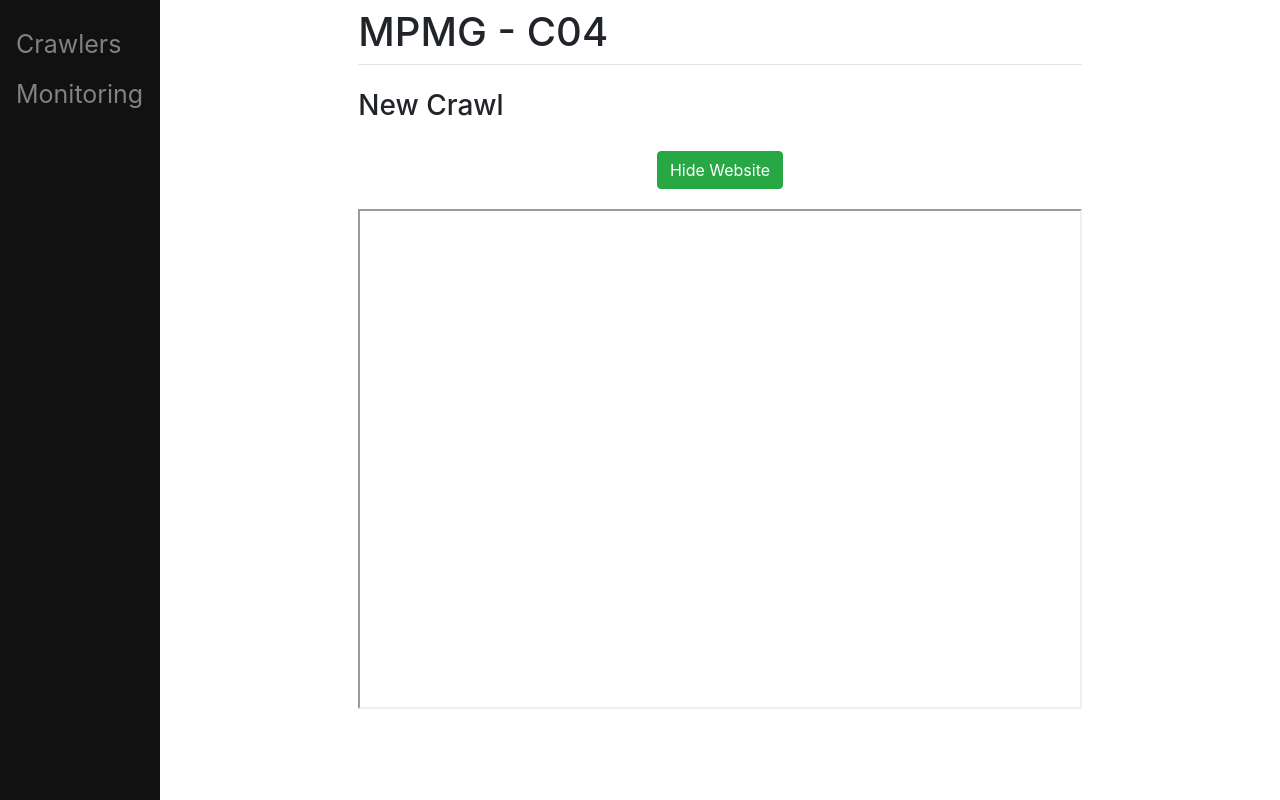
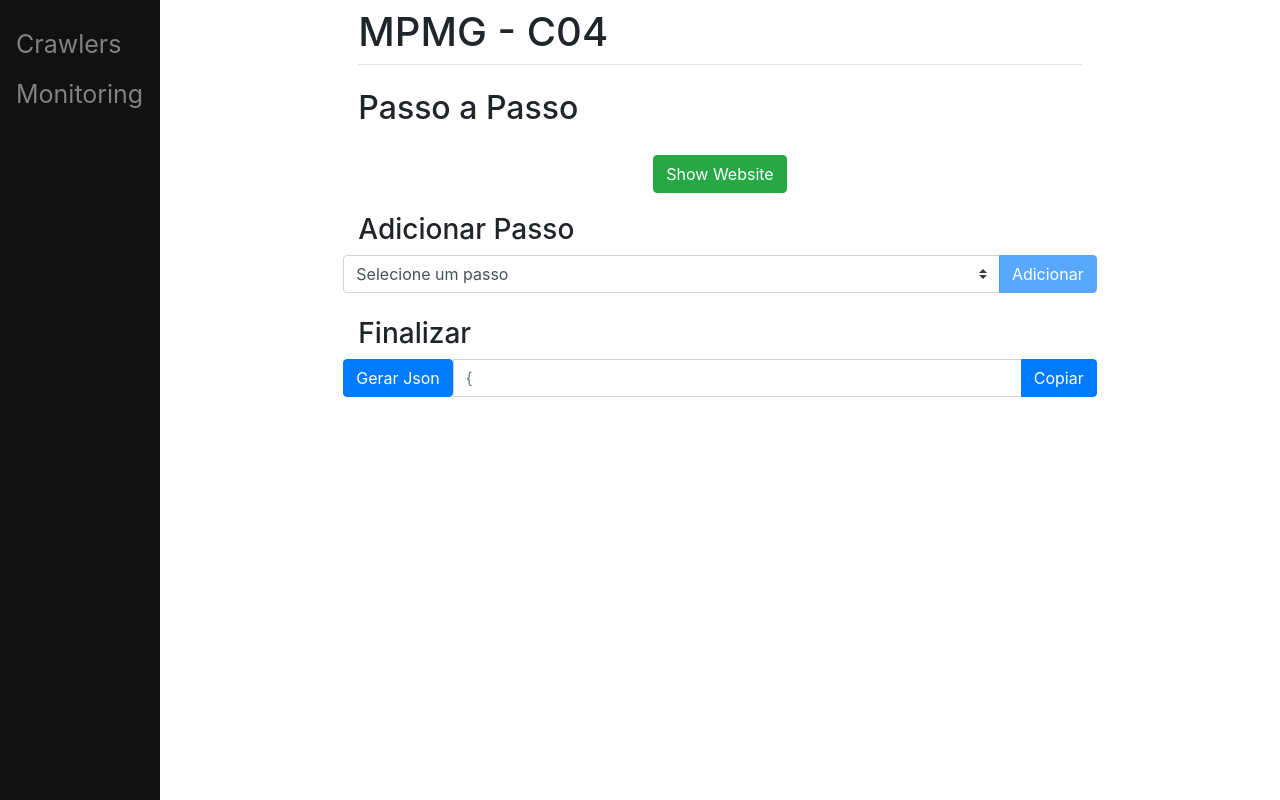
Before and after one commit to LorenaMendes/django-web-interface, a Django app: page /steps/ in a window 1280 px wide. Run offline with Django 3.2, Linux system fonts and the light colour scheme; some libraries are stand-ins or nearby versions.

Commit message:
add step

```diff
--- a/main/templates/main/steps_creation.html
+++ b/main/templates/main/steps_creation.html
@@ -5,29 +5,82 @@ Steps
 {% endblock %}
 
 {% block content %}
-<h3>New Crawl</h3>
+<h2>Passo a Passo</h2>
 
-<div class="row" style="background-color:white;color:white;padding:20px;">
-    <button type="button" id="myButton" onclick="ShowIframe()" class="btn btn-success" style="display: block; margin: 0 auto;">Hide Website</button>
+<div style="display: none;">
+    <input type="text" class="form-control" placeholder="Nome" id="collectorName" value="{{source_name}}">
+    <input type="text" class="form-control" placeholder="Nome" id="maxRequestsPerSecond" value="2">
+    <input type="checkbox" class="custom-control-input" id="rotateAddress">
+    <input type="text" class="form-control" placeholder="Nome" id="maxResquestsPerAddress" value="2">
 </div>
 
-<iframe id="myIframe" style="display: block;" height="500px" width="100%" src="{{url}}"></iframe>
+<!-- begin steps -->
+<div class="row" style="background-color:white;color:white;padding:20px;">
+    <button type="button" id="myButton" onclick="ShowIframe()" class="btn btn-success" style="display: block; margin: 0 auto;">Show Website</button>
+</div>
 
+<iframe id="myIframe" style="display: none;" height="500px" width="100%" src="{{url}}"></iframe>
+<div class="row">
+    <div class="col">
 
-<script>
-    function ShowIframe() {
+        <div class="row">
+            <div class="col"  id="stepsContainer">
+                <!-- begin selecionar ação -->
+                <div class="stepContainer" id="stepMenuContainer">
+                    <div class="row">
+                        <div class="col">
+                            <h3>Adicionar Passo</h3>
+                        </div>
+                    </div>
 
-        var iframe_element = document.getElementById("myIframe");
+                    <div class="row">
+                        <div class="input-group">
+                            <select class="custom-select" id="stepMenu" onchange=enableAddStep()>
+                                <option value="default" selected>Selecione um passo</option>
+                                <option value="click">Clique no elemento </option>
+                                <option value="select">Selecione opção </option>
+                                <option value="table">Salve tabela </option>
+                                <option value="save">Salve dados</option>
+                                <option value="iframe">Mude para Iframe </option>
+                                <option value="download">Baixe o arquivo</option>
+                                <option value="pages">Para cada página </option>
+                                <option value="captcha">Quebre o Captcha </option>
+                                <option value="if">Se detectar elemento </option>
+                            </select>
+                            <div class="input-group-append">
+                                <button type="button" class="btn btn-primary" id="addStep" onclick=addNewStep() disabled>Adicionar</button>
+                            </div>
+                        </div>
+                    </div>
+                </div>
+                <!-- end condicional  -->
+            </div>
+        </div>
 
-        if (iframe_element.style.display === "none"){
-            iframe_element.style.display = "block";
-            document.getElementById("myButton").innerText = "Hide Website";
-        }
-        else{
-            iframe_element.style.display = "none";
-            document.getElementById("myButton").innerText = "Show Website";
-        }
-    }
-</script>
+        <br>
+        <div class="row">
+            <div class="col">
+                <!-- begin end -->
+                <div>
+                    <div class="row">
+                        <div class="col">
+                            <h3>Finalizar</h3>
+                        </div>
+                    </div>
 
+                    <div class="row">
+                        <div class="input-group">
+                            <button type="button" id="genJson" class="btn btn-primary" onclick=genJson()>Gerar Json</button>
+                            <input type="text" class="form-control" placeholder="{ " id="configJson">
+                            <div class="input-group-append">
+                                <button id="copyConfigJson" class="btn btn-primary clickableSpan" onclick=copyInputText()>Copiar</button>
+                            </div>
+                        </div>
+                    </div>
+                </div>
+                <!-- end end  -->
+            </div>
+        </div>
+    </div>
+</div>
 {% endblock %}
```
Also changed, not shown: main/templates/main/create_crawl.html (+8 -20 lines).
